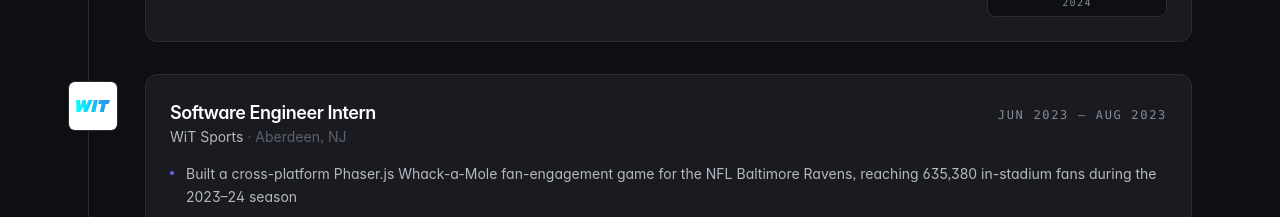
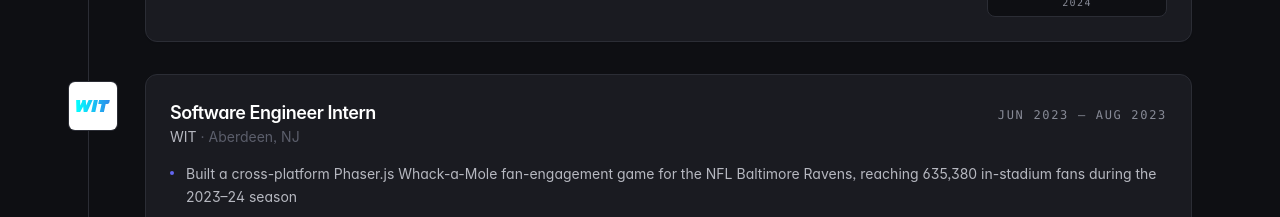
Before and after one commit to arjuntschand/arjuntschand.github.io, a React (Vite) app: page / in a window 1280 px wide. Shown: the part 2740-2957 px from the top of the page. Built offline with nearby package versions, Linux system fonts and the light colour scheme; a web font is replaced by a local one.

Commit message:
title update

```diff
--- a/src/components/CompanyLogo.tsx
+++ b/src/components/CompanyLogo.tsx
@@ -107,7 +107,7 @@ export function CompanyLogo({ company, size = 40, className }: Props) {
     case 'wit':
       return (
         <span
-          aria-label="WiT Sports"
+          aria-label="WIT"
           role="img"
           className={`inline-flex shrink-0 items-center justify-center overflow-hidden rounded-md bg-white shadow-sm ring-1 ring-ink-200 dark:ring-ink-700 ${className ?? ''}`}
           style={{ width: dim, height: dim }}
--- a/src/data/experience.ts
+++ b/src/data/experience.ts
@@ -90,7 +90,7 @@ export const EXPERIENCE: Experience[] = [
     },
   },
   {
-    company: 'WiT Sports',
+    company: 'WIT',
     role: 'Software Engineer Intern',
     location: 'Aberdeen, NJ',
     start: 'Jun 2023',
```
